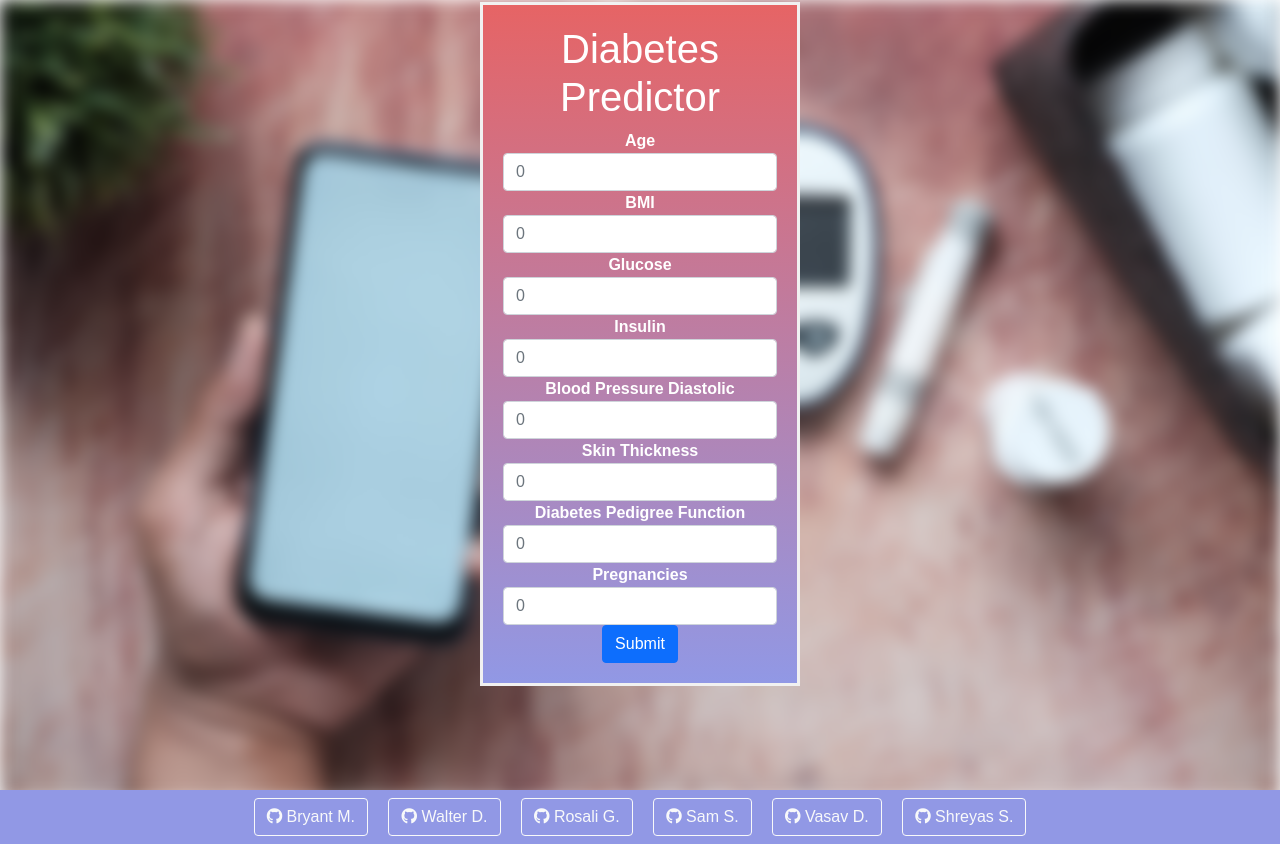
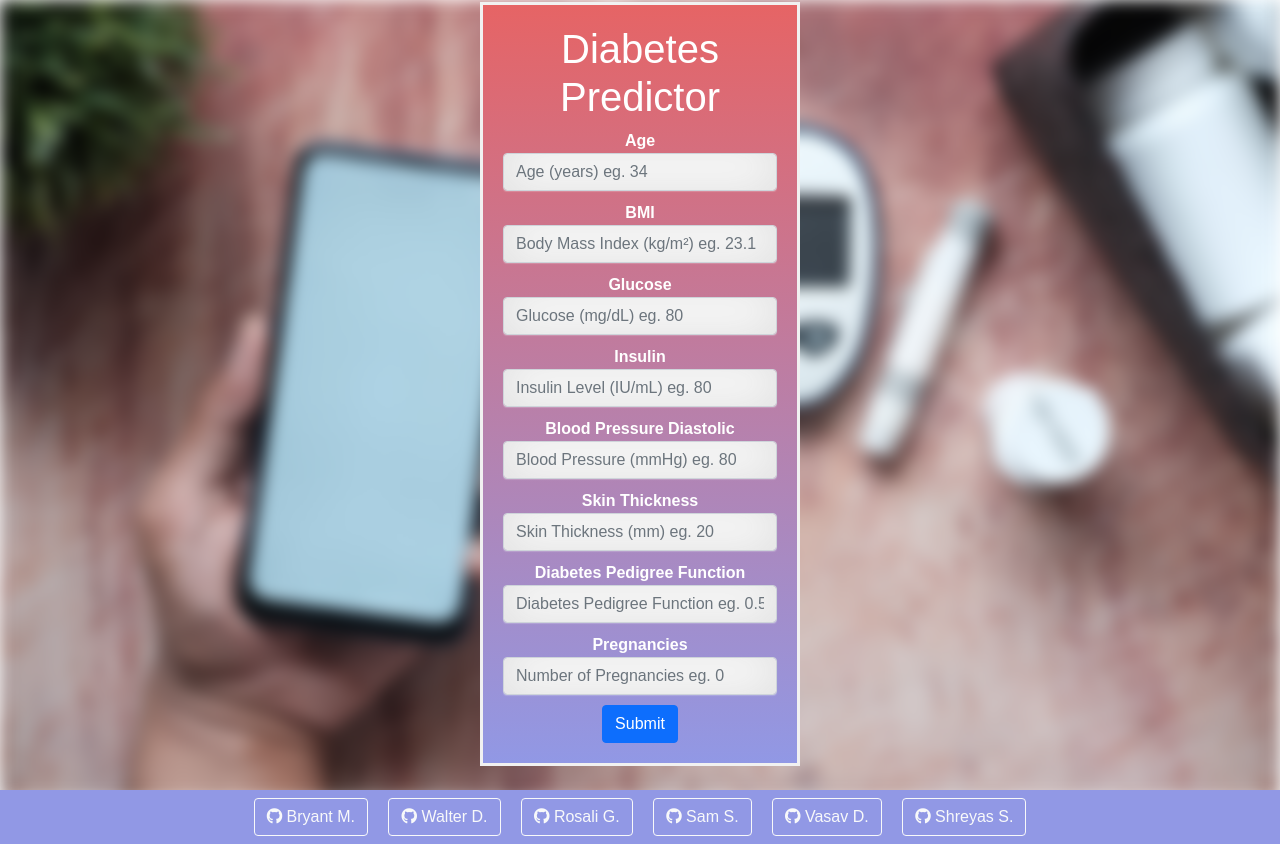
Before and after one commit to vasavdave/Team-Project-04, a Flask app: page / in a window 1280 px wide. Shown: the part 56-900 px from the top of the page. Run offline with Flask 2, Linux system fonts and the light colour scheme; parts of the project's set-up code (start-up, migrations or seed data) failed here and were passed over; some libraries are stand-ins or nearby versions.

Commit message:
Updated index page with animations and better descriptions for inputs

```diff
--- a/static/css/styles.css
+++ b/static/css/styles.css
@@ -32,13 +32,54 @@ form {
   font-weight: bold;
   border: 3px solid #f1f1f1;
   position: absolute;
-  top: 50%;
+  top: 55%;
   left: 50%;
   transform: translate(-50%, -50%);
   z-index: 2;
   width: 25%;
   padding: 20px;
   text-align: center;
+}
+
+input::-webkit-outer-spin-button,
+input::-webkit-inner-spin-button {
+  -webkit-appearance: none;
+  margin: 0;
+}
+
+/* Firefox */
+input[type="number"] {
+  -moz-appearance: textfield;
+}
+
+input {
+  width: 500px;
+  margin-bottom: 10px;
+  background: rgba(0, 0, 0, 0.7);
+  border: none;
+  outline: none;
+  padding: 15px;
+  font-size: 13px;
+  color: #fff;
+  border-radius: 20px;
+  box-shadow: inset 0 -5px 45px rgba(100, 100, 100, 0.2),
+    0 1px 1px rgba(255, 255, 255, 0.2);
+  -webkit-transition: box-shadow 0.5s ease;
+  -moz-transition: box-shadow 0.5s ease;
+  -o-transition: box-shadow 0.5s ease;
+  -ms-transition: box-shadow 0.5s ease;
+  transition: box-shadow 0.5s ease;
+}
+
+input:hover {
+  background: rgba(255, 255, 255, 0.3);
+  font-size: 15px;
+  border: black 5px solid;
+}
+
+input:focus {
+  box-shadow: inset 0 -5px 45px rgba(100, 100, 100, 0.4),
+    0 0.5px 0.5px rgba(255, 255, 255, 0.2);
 }
 
 .plotly-container {
--- a/templates/index.html
+++ b/templates/index.html
@@ -50,28 +50,28 @@
                 <h1>Diabetes Predictor</h1>
                 <div class="form-group">
                     <label for="FormControlInput1">Age</label>
-                    <input type="number" class="form-control" id="FormControlInput1" placeholder="0" name = "age" required>
+                    <input type="number" class="form-control mask flex-center rgba-red-strong" id="FormControlInput1" placeholder="Age (years) eg. 34" name = "age" required>
 
                     <label for="FormControlInput2">BMI</label>
-                    <input type="number" class="form-control" id="FormControlInput2" placeholder="0" name = "bmi" required>
+                    <input type="number" class="form-control" id="FormControlInput2" placeholder="Body Mass Index (kg/m²) eg. 23.1" name = "bmi" required>
 
                     <label for="FormControlInput3">Glucose</label>
-                    <input type="number" class="form-control" id="FormControlInput3" placeholder="0" name = "glucose" required>
+                    <input type="number" class="form-control" id="FormControlInput3" placeholder="Glucose (mg/dL) eg. 80" name = "glucose" required>
 
                     <label for="FormControlInput4">Insulin</label>
-                    <input type="number" class="form-control" id="FormControlInput4" placeholder="0" name = "insulin" required>
+                    <input type="number" class="form-control" id="FormControlInput4" placeholder="Insulin Level (IU/mL) eg. 80" name = "insulin" required>
 
                     <label for="FormControlInput5">Blood Pressure Diastolic</label>
-                    <input type="number" class="form-control" id="FormControlInput5" placeholder="0" name = "blood pressure" required>
+                    <input type="number" class="form-control" id="FormControlInput5" placeholder="Blood Pressure (mmHg) eg. 80" name = "blood pressure" required>
 
                     <label for="FormControlInput6">Skin Thickness</label>
-                    <input type="number" class="form-control" id="FormControlInput6" placeholder="0" name = "skin thickness" required>
+                    <input type="number" class="form-control" id="FormControlInput6" placeholder="Skin Thickness (mm) eg. 20" name = "skin thickness" required>
 
                     <label for="FormControlInput7">Diabetes Pedigree Function</label>
-                    <input type="number" class="form-control" id="FormControlInput7" placeholder="0" name = "diabetes pedigree function" required>
+                    <input type="number" class="form-control" id="FormControlInput7" placeholder="Diabetes Pedigree Function eg. 0.52" name = "diabetes pedigree function" required>
 
                     <label for="FormControlInput8">Pregnancies</label>
-                    <input type="number" class="form-control" id="FormControlInput8" placeholder="0" name = "pregnancies" required>
+                    <input type="number" class="form-control" id="FormControlInput8" placeholder="Number of Pregnancies eg. 0" name = "pregnancies" required>
                 </div>
                 <button type="submit" class="btn btn-primary">Submit</button>
             </form>
```
